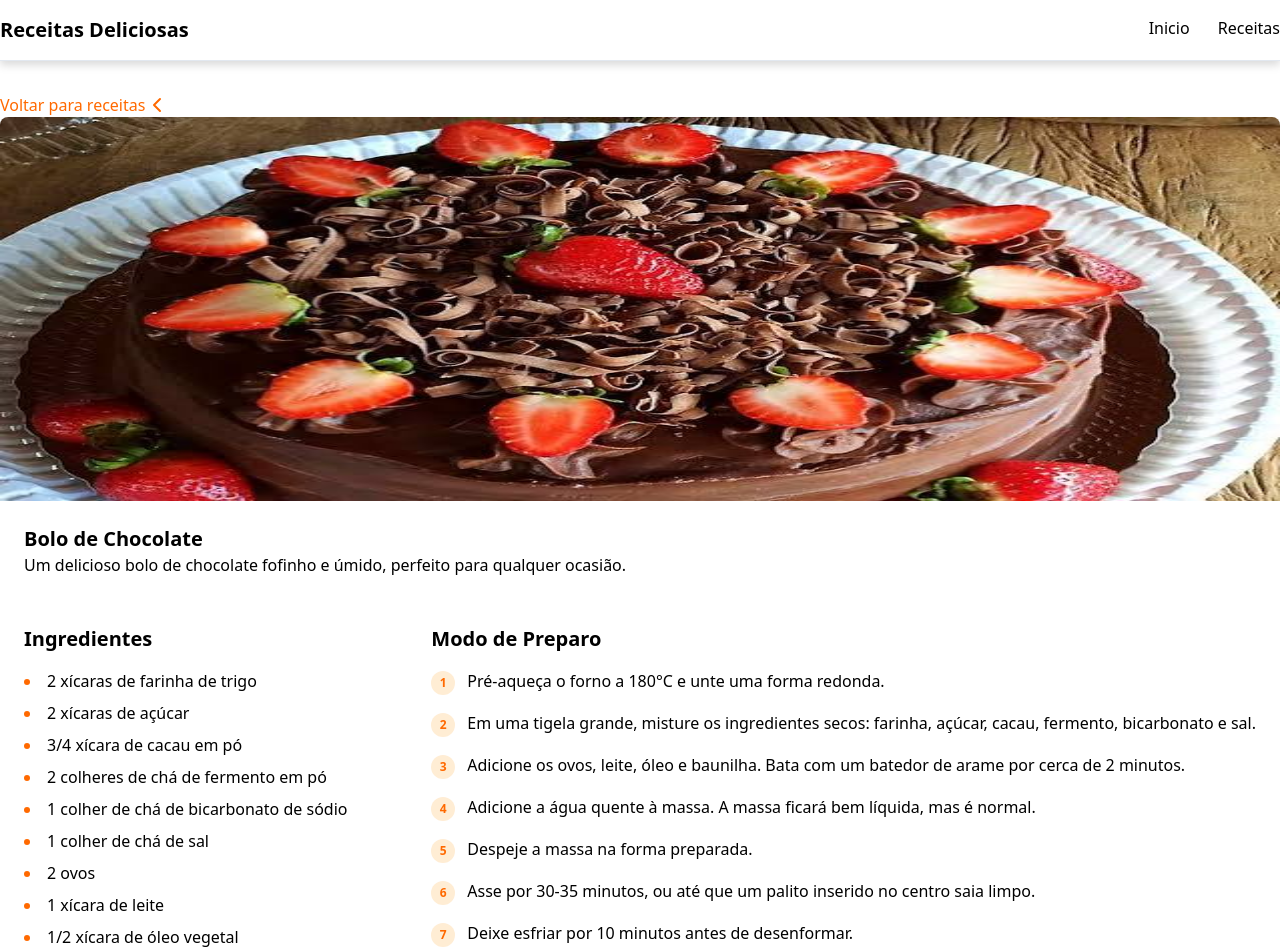
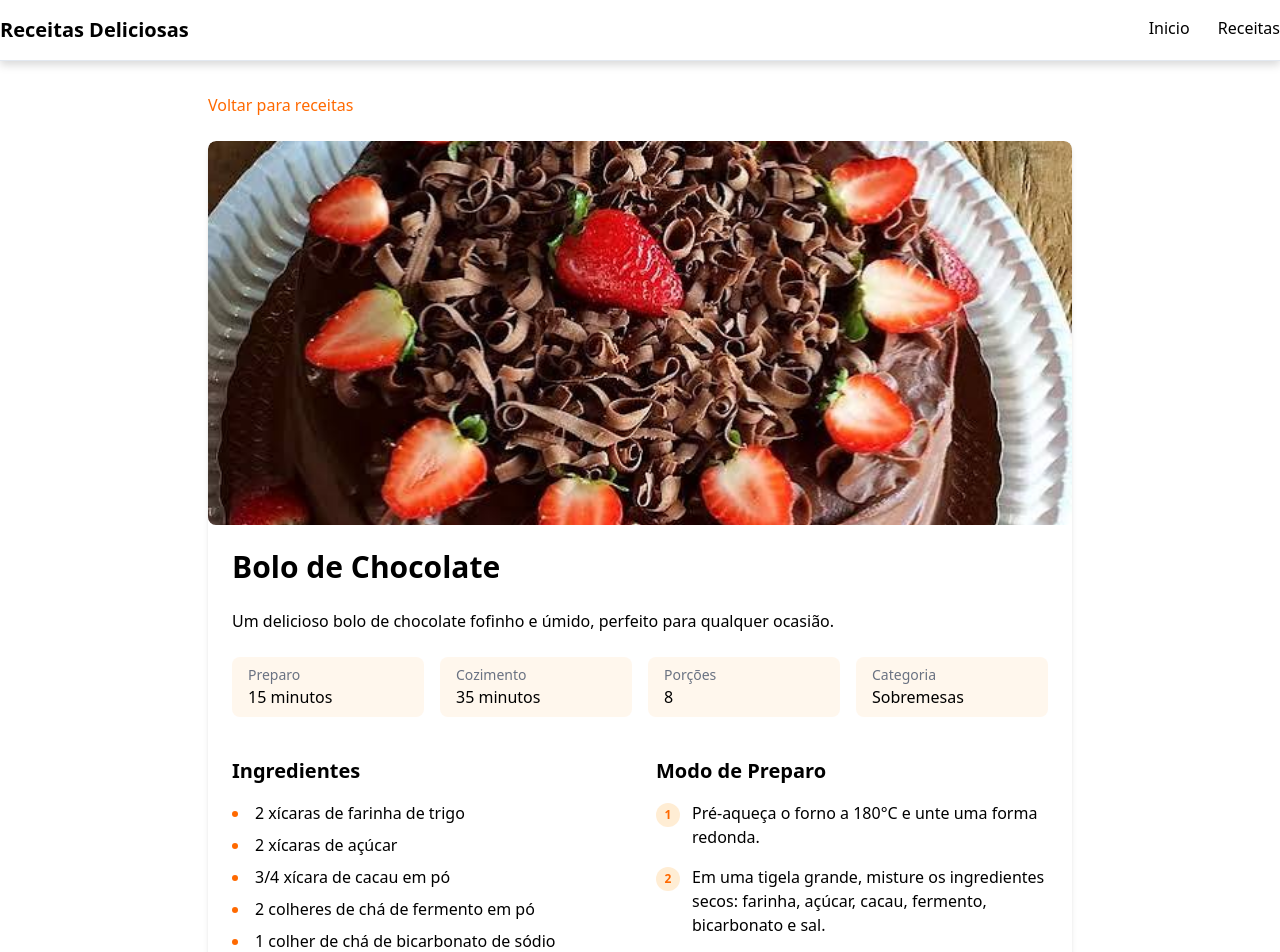
Before and after one commit to Dudruu/siteReceitas, a Next.js app: page /receitas/1 in a window 1280 px wide. Shown: the top 952 px of the page. Built offline with nearby package versions, Linux system fonts and the light colour scheme.

Commit message:
feat: implementação total da seção receita-page

```diff
--- a/src/app/receitas/[id]/page.tsx
+++ b/src/app/receitas/[id]/page.tsx
@@ -4,6 +4,7 @@ import Image from "next/image";
 import { recipes } from "@/src/lib/data";
 import PreparationStep from "@/src/components/PreparationStep"
 import { notFound } from "next/navigation";
+import InfoPill from "@/src/components/infoPill";
 
 interface RecipesPageProps {
   params: Promise<{
@@ -15,47 +16,53 @@ export default async function ReceitasPage({ params }: RecipesPageProps) {
   const { id } = await params;
   const recipe = recipes.find((recipe) => recipe.id === id);
 
-
-    if(!recipe){
-        return notFound()
+  if (!recipe) {
+    return notFound();
   }
 
   return (
-    <main className="flex-grow py-8">
-      <div className="container mx-auto m ">
+    <main className="flex grow py-8">
+      <div className="container mx-auto px-4 max-w-4xl">
         <Link
-          className="flex text-orange-500 hover:text-orange-700"
+          className="flex text-orange-500 hover:text-orange-700 transition-colors mb-6"
           href="/receitas"
         >
           Voltar para receitas
-          <ChevronLeft />
         </Link>
+
+        <section className="rounded-lg overflow-hidden shadow-md">
+          {/* Imagem da receita */}
+          <div className="relative h-64 sm:h-96 w-full">
+            <Image
+              src={recipe.image}
+              alt={recipe.title}
+              fill
+              className="object-cover rounded-lg"
+            />
+          </div>
+          {/* Descrição da receita */}
+          <div className="flex flex-col gap-6 p-4 sm:p-6">
+            <h1 className="text-2xl sm:text-3xl font-bold">{recipe.title}</h1>
+            <p>{recipe.description}</p>
+
+            <div className="grid grid-cols-2 sm:grid-cols-4 gap-3 sm:gap-4">
+                <InfoPill title="Preparo" info={recipe.prepTime} />
+                <InfoPill title="Cozimento" info={recipe.cookTime} />
+                <InfoPill title="Porções" info={recipe.servings} />
+                <InfoPill title="Categoria" info={recipe.category} />
             </div>
 
-      <section className="rounded-lg overflow-hidden shadow-md ">
-          <div className="relative h-96 w-full">
-            <Image src={recipe.image} alt={recipe.title} fill className="cover"/>
-          </div>
-          <div className="p-6 flex flex-col gap-6 p-6">
-            <div>
-                <h1 className="text-xl font-bold">{recipe.title}</h1>
-                <p >{recipe.description}</p>
-            </div>
-            <div className="flex"></div>
-
-
-            <div className="flex justify-between">
+            {/* Colunas */}
+            <div className="grid grid-cols-1 md:grid-cols-2 gap-8 mt-4">
               <div>
                 <h2 className="text-xl font-bold mb-4">Ingredientes</h2>
-                    <ul className="list-disc list-inside space-y-2">{recipe.ingredients.map((ingredient)=>(
-                        <li className="marker:text-orange-500">{ingredient}</li>
+                <ul className="list-disc list-inside space-y-2">
+                  {recipe.ingredients.map((ingredient) => (
+                    <li key={ingredient} className="marker:text-orange-500">{ingredient}</li>
                   ))}
                 </ul>
               </div>
-
-
-
-                <div className="">
+              <div>
                 <h2 className="text-xl font-bold mb-4">Modo de Preparo</h2>
                 <ol className="space-y-4">
                   {recipe.instructions.map((instruction, index) => (
@@ -66,7 +73,7 @@ export default async function ReceitasPage({ params }: RecipesPageProps) {
             </div>
           </div>
         </section>
-
+      </div>
     </main>
   );
 }
```
Lines whose indentation alone changed are shown as unchanged.
